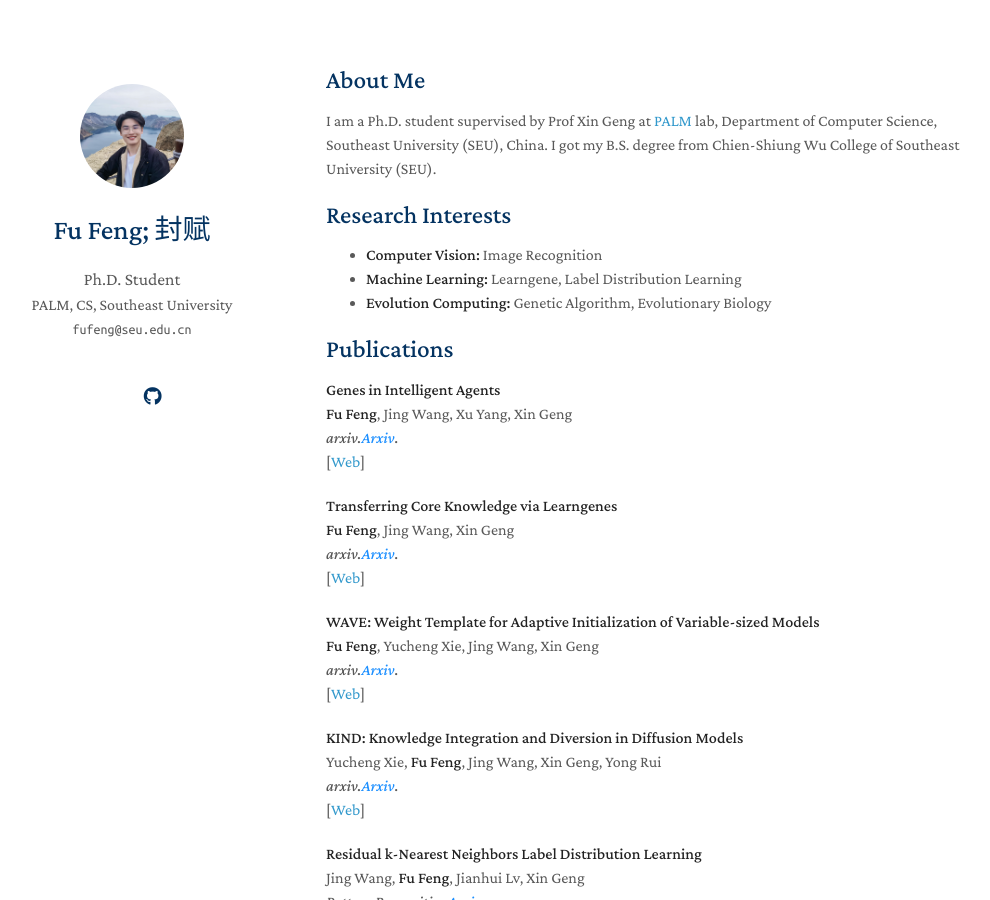
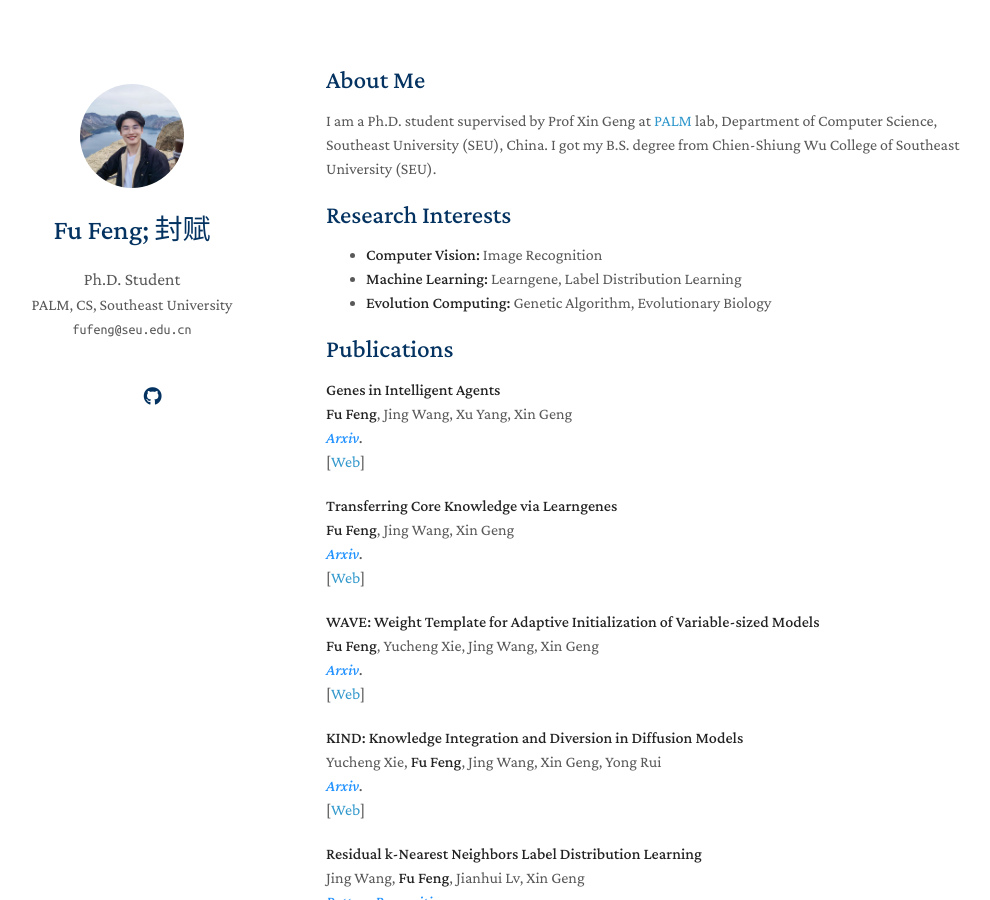
Before and after one commit to fu-feng/fu-feng.github.io, a Jekyll site: the page built from index.md, in a window 1280 px wide and 900 px high. Shown: the whole window, without its empty margins (144-1134 px from the left). Built offline with Jekyll 4.4.1, drawn with Linux system fonts in a browser that asks for light colours; nearby versions of some CDN libraries; a style sheet for code colours, icons or effects is not loaded; our own code applies the rules of GitHub Pages for plain Markdown files.

Commit message:
Update index.md

```diff
--- a/index.md
+++ b/index.md
@@ -19,7 +19,7 @@ I am a Ph.D. student supervised by Prof Xin Geng at [PALM](http://palm.seu.edu.c
 <br />
 <strong>Fu Feng</strong>, Jing Wang, Xu Yang, Xin Geng
 <br />
-<em>arxiv.<strong><i style="color:#1e90ff">Arxiv</i></strong>.</em>
+<em><strong><i style="color:#1e90ff">Arxiv</i></strong>.</em>
 <br />
    [<a href="https://arxiv.org/pdf/2306.10225.pdf">Web</a>]
 <br/>
@@ -32,7 +32,7 @@ I am a Ph.D. student supervised by Prof Xin Geng at [PALM](http://palm.seu.edu.c
 <br />
 <strong>Fu Feng</strong>, Jing Wang, Xin Geng
 <br />
-<em>arxiv.<strong><i style="color:#1e90ff">Arxiv</i></strong>.</em>
+<em><strong><i style="color:#1e90ff">Arxiv</i></strong>.</em>
 <br />
    [<a href="https://arxiv.org/pdf/2401.08139.pdf">Web</a>]
 <br/>
@@ -45,7 +45,7 @@ I am a Ph.D. student supervised by Prof Xin Geng at [PALM](http://palm.seu.edu.c
 <br />
 <strong>Fu Feng</strong>, Yucheng Xie, Jing Wang, Xin Geng
 <br />
-<em>arxiv.<strong><i style="color:#1e90ff">Arxiv</i></strong>.</em>
+<em><strong><i style="color:#1e90ff">Arxiv</i></strong>.</em>
 <br />
    [<a href="https://arxiv.org/pdf/2406.17503.pdf">Web</a>]
 <br/>
@@ -58,7 +58,7 @@ I am a Ph.D. student supervised by Prof Xin Geng at [PALM](http://palm.seu.edu.c
 <br />
 Yucheng Xie, <strong>Fu Feng</strong>, Jing Wang, Xin Geng, Yong Rui
 <br />
-<em>arxiv.<strong><i style="color:#1e90ff">Arxiv</i></strong>.</em>
+<em><strong><i style="color:#1e90ff">Arxiv</i></strong>.</em>
 <br />
    [<a href="https://arxiv.org/pdf/2408.07337.pdf">Web</a>]
 <br/>
@@ -71,7 +71,7 @@ Yucheng Xie, <strong>Fu Feng</strong>, Jing Wang, Xin Geng, Yong Rui
 <br />
 Jing Wang, <strong>Fu Feng</strong>, Jianhui Lv, Xin Geng
 <br />
-<em>Pattern Recognition<strong><i style="color:#1e90ff">Arxiv</i></strong>.</em>
+<em><strong><i style="color:#1e90ff">Pattern Recognition</i></strong>.</em>
 <br />
    [<a href="https://arxiv.org/pdf/2408.07337.pdf">Web</a>]
 <br/>
```
